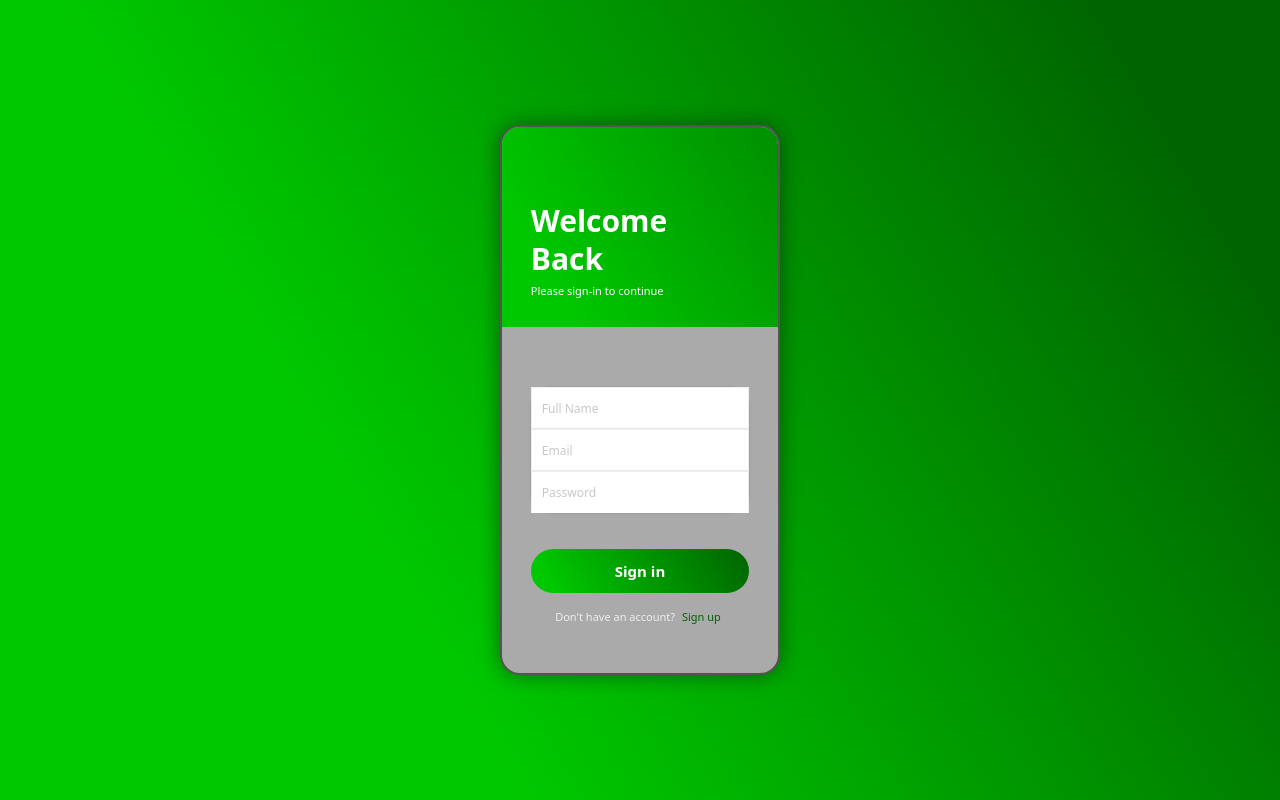
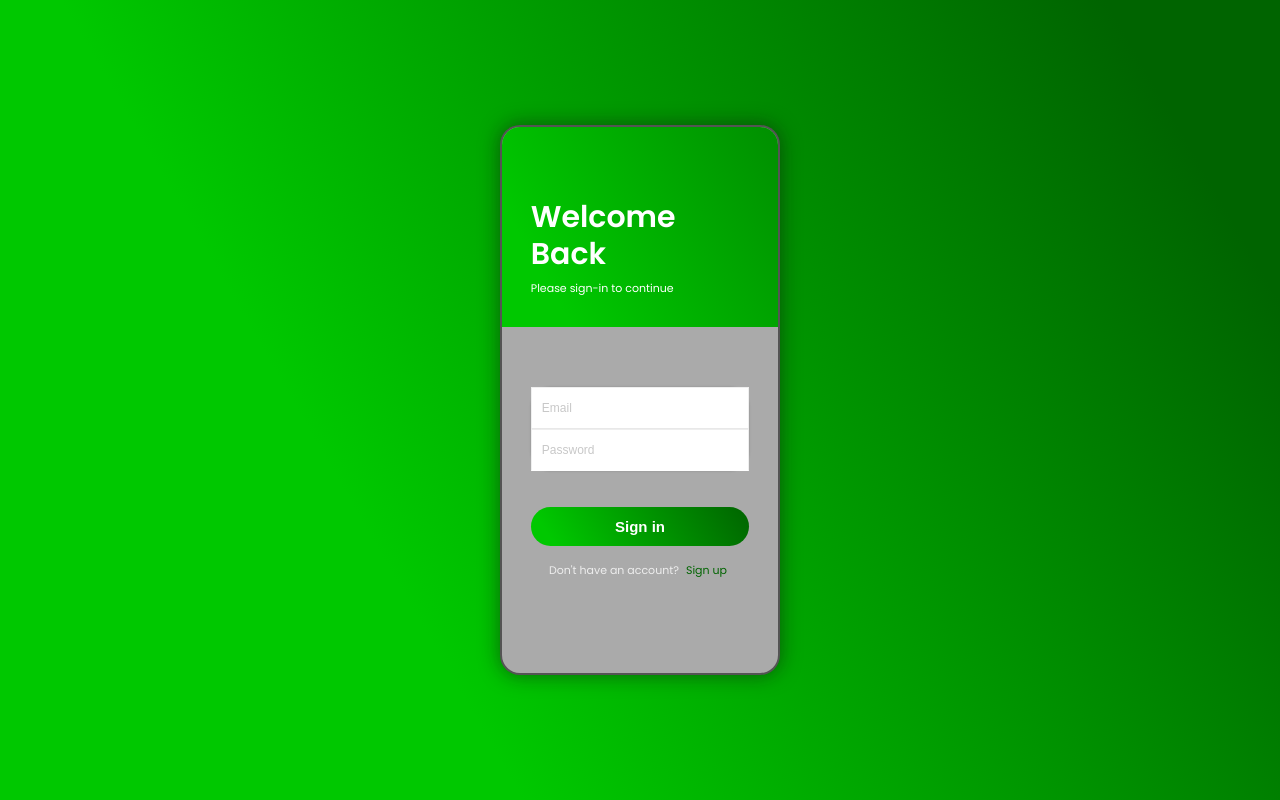
Before and after one commit to couturepatwit/AWBA, a React (Create React App) app: page / in a window 1280 px wide. Built offline with nearby package versions, Linux system fonts and the light colour scheme.

Commit message:
no name in login

```diff
--- a/src/App.js
+++ b/src/App.js
@@ -2,7 +2,6 @@ import './App.css';
 import styled from "styled-components";
 import { AccountBox } from "./components/accountBox";
 import { Component, useState } from 'react';
-import '../node_modules/bootstrap/dist/css/bootstrap.min.css'
 import MyForm from './MyForm';
 
 const AppContainer = styled.div`
--- a/src/components/accountBox/index.jsx
+++ b/src/components/accountBox/index.jsx
@@ -7,7 +7,6 @@ import { SignupForm } from "./signupForm";
 import { QRCodeSVG } from "qrcode.react";
 import { LoggedInForm } from "./loggedInForm";
 import MyForm from "../../MyForm";
-import '../../../node_modules/bootstrap/dist/css/bootstrap.min.css';
 
 
 const BoxContainer = styled.div`
--- a/src/components/accountBox/loginForm.jsx
+++ b/src/components/accountBox/loginForm.jsx
@@ -20,7 +20,6 @@ export function LoginForm(props) {
   return (
     <BoxContainer className="sign_in">
       <FormContainer>
-        <Input type="text" id = "name" name = "name"  placeholder="Full Name" />
         <Input type="text" id = "email" name = "email"  placeholder="Email" />
         <Input type="text" id = "password" name = "password"  placeholder="Password" />
       </FormContainer>
```
